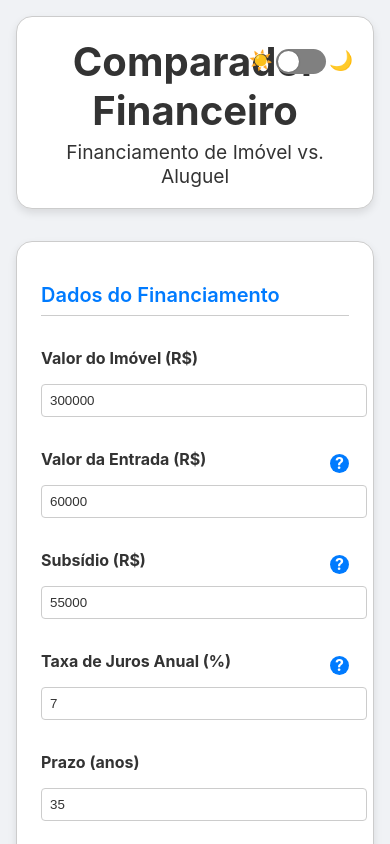
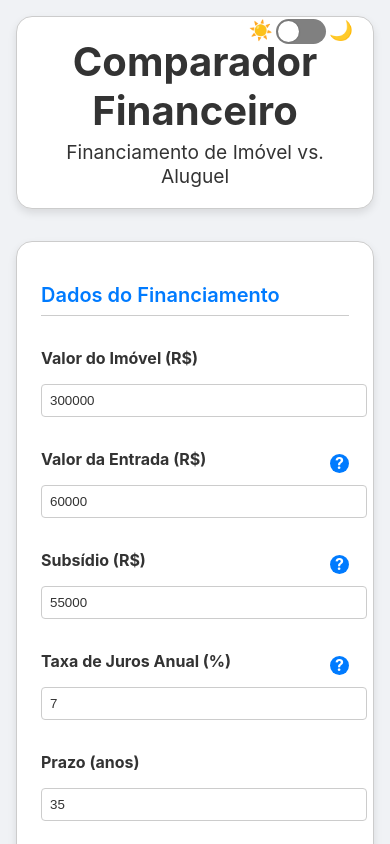
Before and after one commit to DevJofre/LAR_IO, a React (Create React App) app: page / in a window 390 px wide. Shown: the top 844 px of the page. Built offline with nearby package versions, Linux system fonts and the light colour scheme.

Commit message:
fix: Ajusta posição do Toggle Switch no Header em telas pequenas

```diff
--- a/src/components/Header.module.css
+++ b/src/components/Header.module.css
@@ -33,6 +33,12 @@
   font-size: 1.2rem;
 }
 
+@media (max-width: 767px) {
+  .themeToggleContainer {
+    top: -10px;
+  }
+}
+
 .switchWrapper {
   position: relative;
   top: -8px;
```
